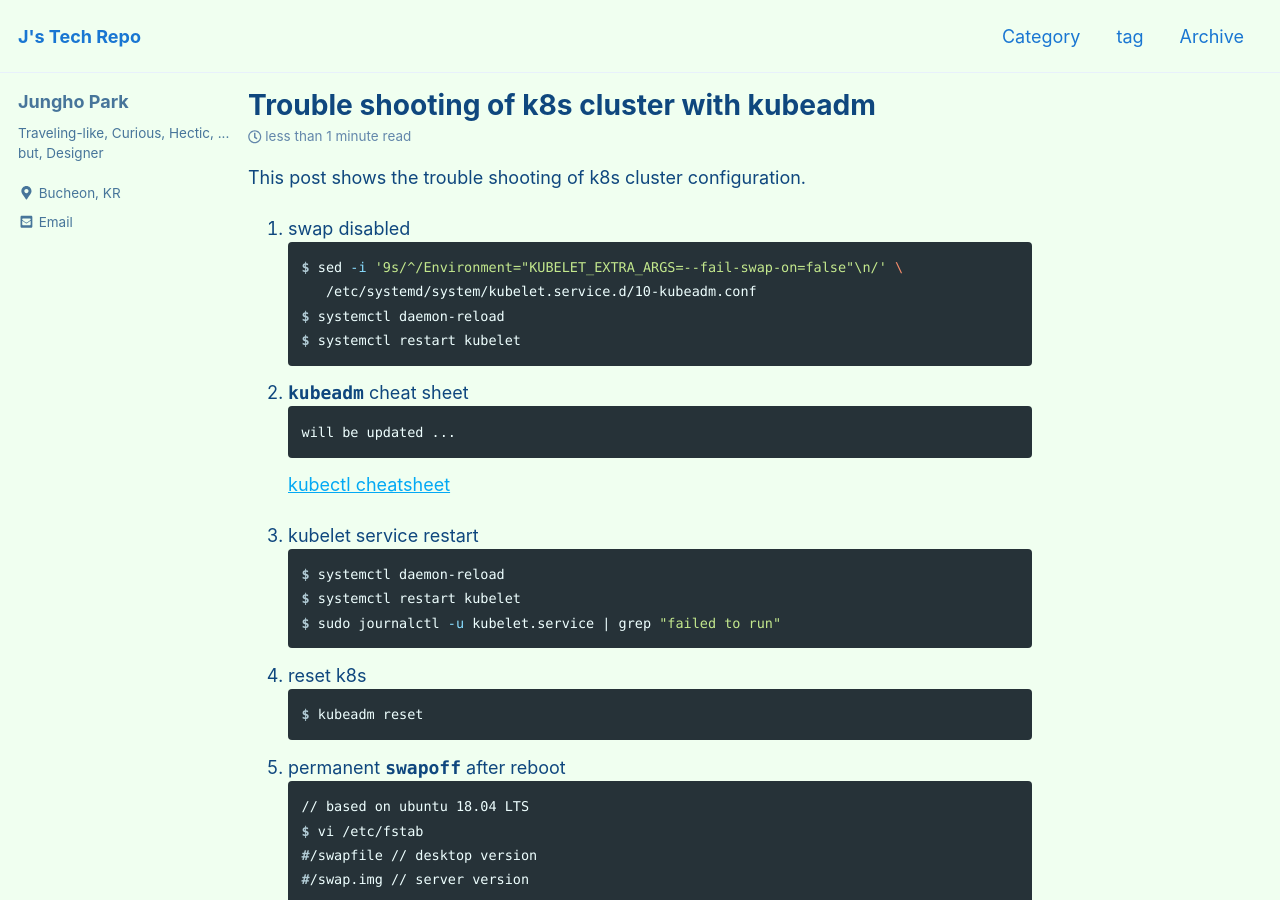
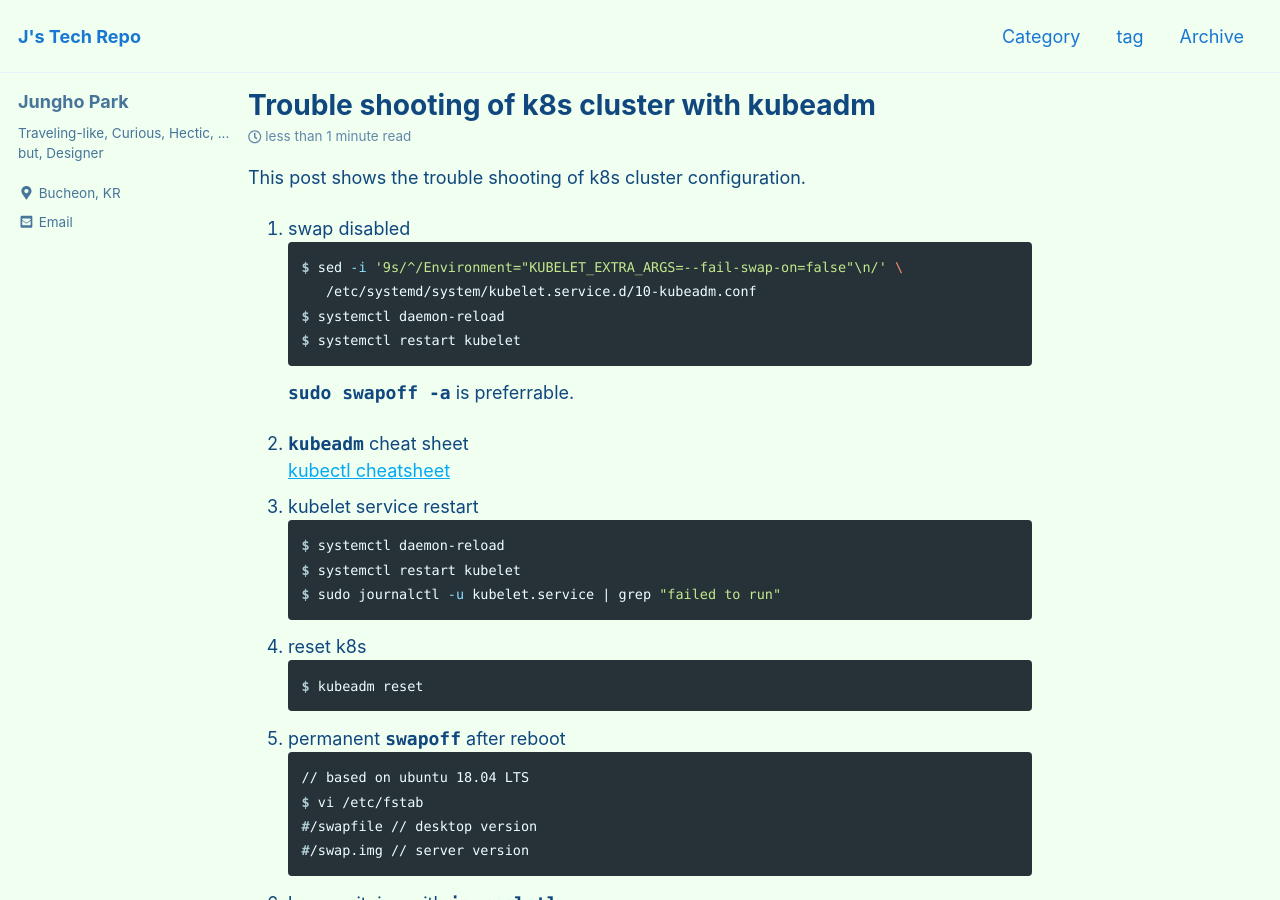
Before and after one commit to unipark00/tekrepo, a Jekyll site: the page built from _posts/2019-04-12-trouble_shooting_of_clustering.md, in a window 1280 px wide and 900 px high. Built offline with Jekyll 4.4.1, drawn with Linux system fonts in a browser that asks for light colours; cached includes are drawn as plain includes.

Commit message:
Update 2019-04-12-trouble_shooting_of_clustering.md

````diff
--- a/_posts/2019-04-12-trouble_shooting_of_clustering.md
+++ b/_posts/2019-04-12-trouble_shooting_of_clustering.md
@@ -17,10 +17,8 @@ $ sed -i '9s/^/Environment="KUBELET_EXTRA_ARGS=--fail-swap-on=false"\n/' \
 $ systemctl daemon-reload
 $ systemctl restart kubelet
 ```
+**`sudo swapoff -a`** is preferrable.
 1. **`kubeadm`** cheat sheet
-```console
-will be updated ...
-```
 [kubectl cheatsheet](https://kubernetes.io/docs/reference/kubectl/cheatsheet/)
 1. kubelet service restart
 ```console
````
